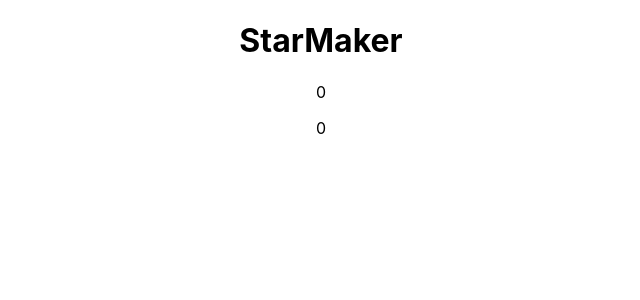
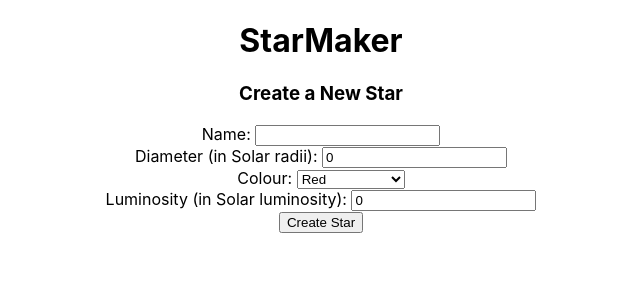
Before and after one commit to LucidSigma/starmaker, a React (Create React App) app in the folder app/: page /stars/new in a window 1280 px wide. Shown: the top 300 px of the page, without its empty margins (319-959 px from the left). Built offline with nearby package versions, Linux system fonts and the light colour scheme; no server answers.

Commit message:
Create new star page/form.

```diff
--- a/app/src/components/StarMaker/StarMaker.tsx
+++ b/app/src/components/StarMaker/StarMaker.tsx
@@ -1,6 +1,7 @@
 import React from "react";
 import { Route, Switch } from "react-router-dom";
 
+import NewStar from "../../containers/Stars/NewStar/NewStar";
 import StarData from "../../containers/Stars/StarData/StarData";
 import StarList from "../../containers/Stars/StarList/StarList";
 
@@ -14,6 +15,7 @@
 			<Switch>
 				<Route path="/" exact render={ () => <h1>Home.</h1> } />
 				<Route path="/stars" exact component={ StarList } />
+				<Route path="/stars/new" exact component={ NewStar } />
 				<Route path="/stars/:star_id" component={ StarData } />
 				<Route render={ () => <h1>404 Page.</h1> } />
 			</Switch>
--- /dev/null
+++ b/app/src/containers/Stars/NewStar/NewStar.tsx
@@ -0,0 +1,90 @@
+import axios from "axios";
+import React, { useState } from "react";
+import { RouteComponentProps } from "react-router-dom";
+
+const COLOURS = ["Red", "Red-orange", "Orange", "Orange-yellow", "Yellow", "Yellow-white", "White", "White-blue", "Blue"];
+
+export interface INewStarProps extends RouteComponentProps { }
+
+export default (props: INewStarProps) => {
+	const [name, setName] = useState("");
+	const [diameter, setDiameter] = useState(0.0);
+	const [colour, setColour] = useState(COLOURS[0]);
+	const [luminosity, setLuminosity] = useState(0.0);
+
+	const onChangeName = (event: React.ChangeEvent<HTMLInputElement>) => {
+		setName(event.currentTarget.value);
+	};
+
+	const onChangeDiameter = (event: React.ChangeEvent<HTMLInputElement>) => {
+		setDiameter(+event.currentTarget.value || 0.0);
+	};
+
+	const onChangeColour = (event: React.ChangeEvent<HTMLSelectElement>) => {
+		setColour(event.currentTarget.value);
+	};
+
+	const onChangeLuminosity = (event: React.ChangeEvent<HTMLInputElement>) => {
+		setLuminosity(+event.currentTarget.value || 0.0);
+	};
+
+	const onSubmitHandler = (event: React.FormEvent) => {
+		event.preventDefault();
+
+		const newStar = {
+			name,
+			diameter,
+			colour,
+			luminosity,
+		};
+
+		(async () => {
+			try {
+				await axios.post("/stars", newStar);
+			}
+			catch (error) {
+
+			}
+
+			props.history.push("/stars");
+		})();
+	};
+
+	return (
+		<div>
+			<h3>Create a New Star</h3>
+
+			<form onSubmit={ onSubmitHandler }>
+				<div>
+					<label>Name: </label>
+					<input type="text" required value={ name } onChange={ onChangeName } />
+				</div>
+
+				<div>
+					<label>Diameter (in Solar radii): </label>
+					<input type="number" step="0.1" value={ diameter } onChange={ onChangeDiameter } />
+				</div>
+
+				<div>
+					<label>Colour: </label>
+					<select value={ colour } onChange={ onChangeColour }>
+						{
+							COLOURS.map((colour) => {
+								return <option key={ colour } value={ colour}>{ colour }</option>
+							})
+						}
+					</select>
+				</div>
+
+				<div>
+					<label>Luminosity (in Solar luminosity): </label>
+					<input type="number" step="0.1" value={ luminosity } onChange={ onChangeLuminosity } />
+				</div>
+
+				<div>
+					<input type="submit" value="Create Star" />
+				</div>
+			</form>
+		</div>
+	);
+};
--- a/app/src/containers/Stars/StarList/StarList.tsx
+++ b/app/src/containers/Stars/StarList/StarList.tsx
@@ -30,7 +30,7 @@
 	}, []);
 
 	const starList = stars.map((star) => {
-		return <Link to={ "/stars/" + star._id }>{ star.name }</Link>
+		return <Link key={ star._id } to={ "/stars/" + star._id }>{ star.name }</Link>
 	});
 
 	return (
```
